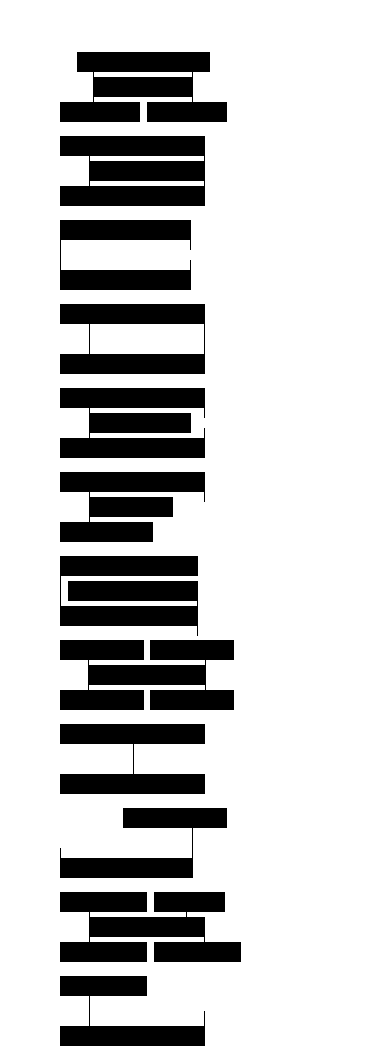
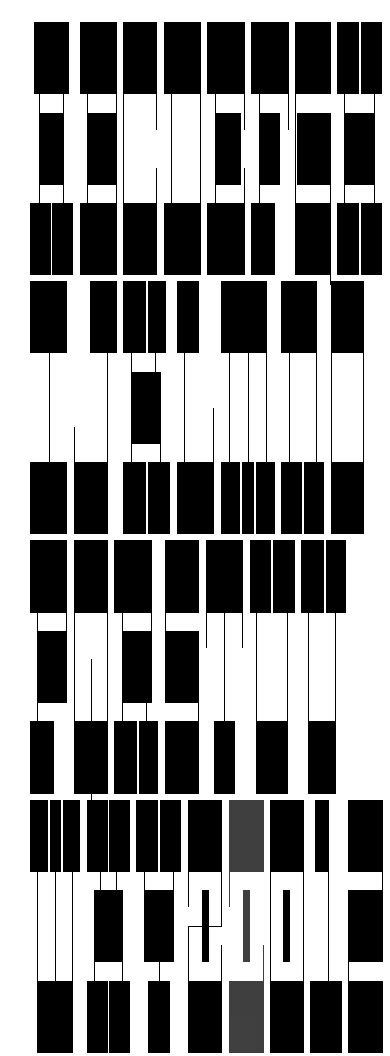
Before and after one commit to vannavu/css_typeface, a plain HTML site: page index.html in a window 390 px wide. Shown: the top 1056 px of the page. Drawn offline with Linux system fonts and the light colour scheme.

Commit message:
transformation ideas

```diff
--- a/css/style.css
+++ b/css/style.css
@@ -620,9 +620,30 @@ body {
   right: 0;
 }
 
-/*
+@media only screen and (max-width: 1350px) {
+  .wrapper {
+    transform: rotate(90deg);
+    width: 50%;
+  }
+}
+
 @media only screen and (max-width: 1300px) {
+  .wrapper {
+    transform: rotate(0deg);
+    width: 100%;
+    margin: 2em;
+  }
   .glyph {
     margin: 0.19rem -0.19rem;
   }
 }
+
+@media only screen and (max-width: 900px) {
+  :root {
+    --glyph_width: 10%;
+    --glyph_height: 30vh;
+  }
+  .glyph {
+    margin: 0.2rem;
+  }
+}
--- a/index.html
+++ b/index.html
@@ -1,7 +1,7 @@
 <!DOCTYPE html>
 
 <head>
-  <title>EMPH</title>
+  <title>horizontality and serifs aid legibility</title>
   <link rel="stylesheet" type="text/css" href="css/style.css">
 </head>
 
```
